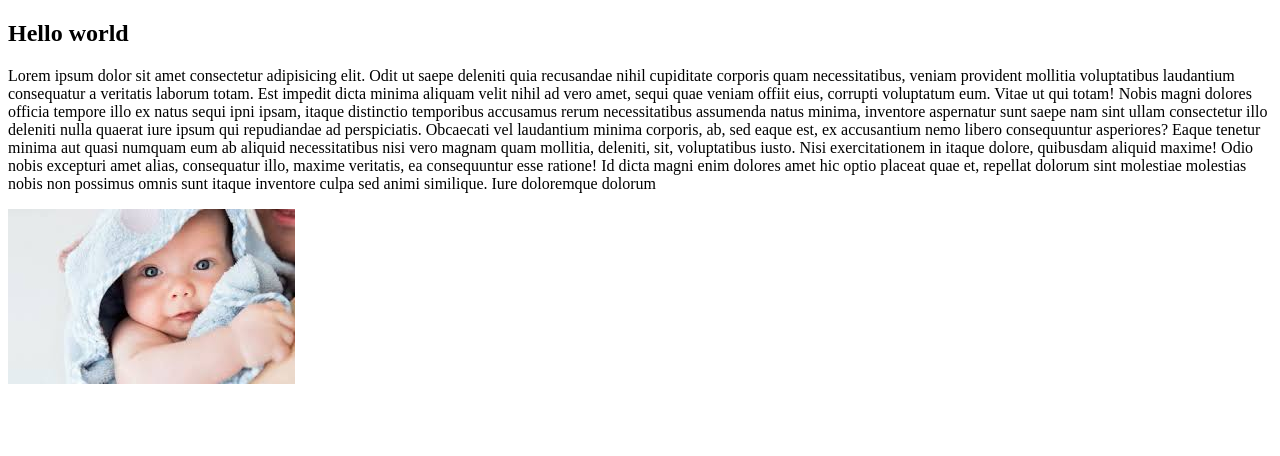
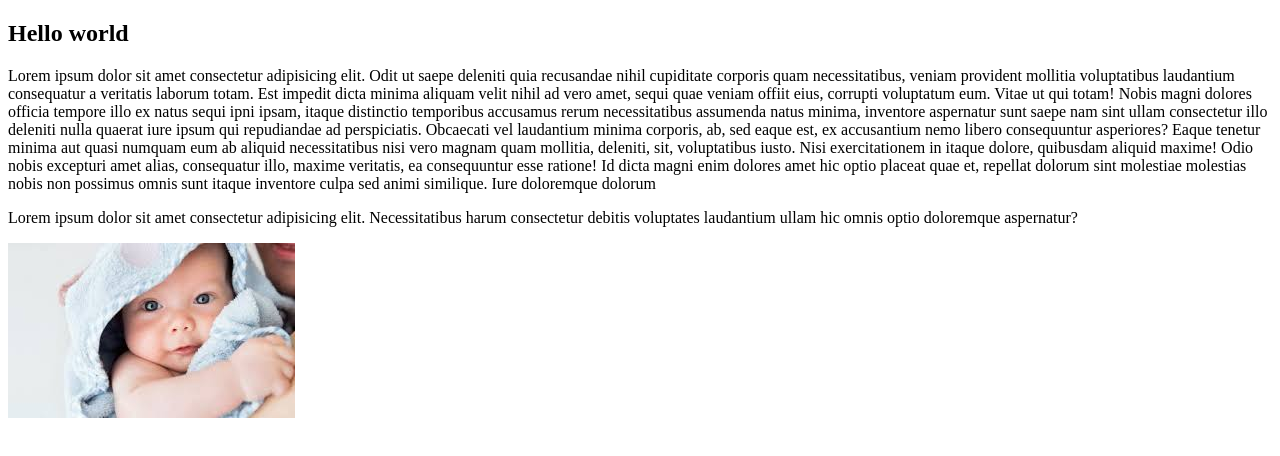
Before and after one commit to iasraful1971/git-for-practice, a plain HTML site: page index.html in a window 1280 px wide. Drawn offline with Linux system fonts and the light colour scheme.

Commit message:
added new line

```diff
--- a/index.html
+++ b/index.html
@@ -18,6 +18,8 @@
             consequuntur asperiores? Eaque tenetur minima aut quasi numquam eum ab aliquid necessitatibus nisi vero magnam quam mollitia, deleniti, sit, voluptatibus iusto. Nisi exercitationem in itaque dolore, quibusdam aliquid maxime! Odio nobis excepturi
             amet alias, consequatur illo, maxime veritatis, ea consequuntur esse ratione! Id dicta magni enim dolores amet hic optio placeat quae et, repellat dolorum sint molestiae molestias nobis non possimus omnis sunt itaque inventore culpa sed animi
             similique. Iure doloremque dolorum </p>
+
+            <p>Lorem ipsum dolor sit amet consectetur adipisicing elit. Necessitatibus harum consectetur debitis voluptates laudantium ullam hic omnis optio doloremque aspernatur?</p>
     </section>
     <img src="image/index.jpg" alt="">
 
```
